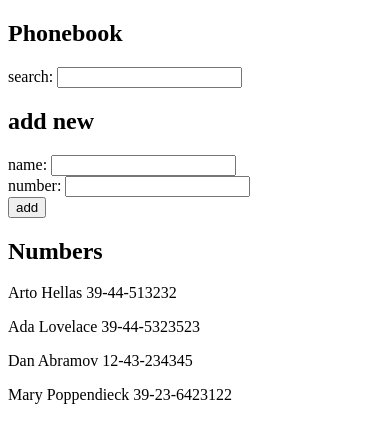
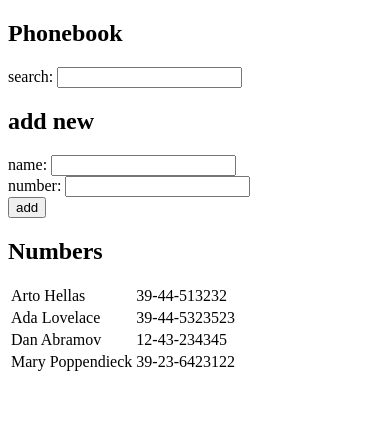
Before and after one commit to VitorApolonio/fullstackopen_exercises, a React (Vite) app in the folder part2/phonebook/: page / in a window 390 px wide. Shown: the top 442 px of the page. Built offline with nearby package versions, Linux system fonts and the light colour scheme.

Commit message:
phonebook step 5

```diff
--- a/part2/phonebook/src/App.jsx
+++ b/part2/phonebook/src/App.jsx
@@ -2,36 +2,56 @@ import { useState } from 'react'
 
 const App = () => {
   const [persons, setPersons] = useState([
-    { name: 'Arto Hellas', number: '39-44-513232' },
+    { name: 'Arto Hellas', number: '39-44-513232', id: 1 },
     { name: 'Ada Lovelace', number: '39-44-5323523', id: 2 },
     { name: 'Dan Abramov', number: '12-43-234345', id: 3 },
     { name: 'Mary Poppendieck', number: '39-23-6423122', id: 4 },
   ])
-  const [newName, setNewName] = useState('')
-  const [newNumber, setNewNumber] = useState('')
   const [filter, setFilter] = useState('')
 
-  const addPerson = (evt) => {
-    evt.preventDefault()
-    if (persons.map(p => p.name).includes(newName)) {
-      alert(`${newName} has already been added.`)
-    } else {
-      const newPerson = {
-        name: newName,
-        number: newNumber,
-      }
-      setPersons(persons.concat(newPerson))
-    }
+  const addPerson = (person) => {
+    setPersons(persons.concat(person))
   }
 
   return (
     <div>
       <h2>Phonebook</h2>
-      <div>
-        search: <input onChange={e => setFilter(e.target.value)} value={filter} />
-      </div>
+      <Search onChange={e => setFilter(e.target.value)} value={filter} />
       <h2>add new</h2>
-      <form onSubmit={addPerson}>
+      <PersonForm personList={persons} updateFn={addPerson} />
+      <h2>Numbers</h2>
+      <Persons personList={persons} filter={filter} />
+    </div>
+  )
+}
+
+const Search = ({ onChange, value }) => {
+  return (
+    <div>
+      search: <input onChange={onChange} value={value} />
+    </div>
+  )
+}
+
+const PersonForm = ({ personList, updateFn }) => {
+  const [newName, setNewName] = useState('')
+  const [newNumber, setNewNumber] = useState('')
+
+  const submitFn = (evt) => {
+    evt.preventDefault()
+    if (personList.map(p => p.name).includes(newName.trim())) {
+      alert(`${newName.trim()} has already been added.`)
+    } else {
+      const newPerson = {
+        name: newName.trim(),
+        number: newNumber,
+      }
+      updateFn(newPerson)
+    }
+  }
+
+  return (
+      <form onSubmit={submitFn}>
         <div>
           name: <input onChange={e => setNewName(e.target.value)} value={newName} />
         </div>
@@ -42,15 +62,25 @@ const App = () => {
           <button type="submit">add</button>
         </div>
       </form>
-      <h2>Numbers</h2>
-      <div>
-        {persons.filter(p => (
-          filter
-          ? p.name.toLowerCase().trim().includes(filter.toLowerCase().trim())
+  )
+}
+
+const Persons = ({ personList, filter }) => {
+  return (
+    <table>
+      <tbody>
+        {personList.filter(p => (
+          filter.trim()
+          ? p.name.trim().toLowerCase().includes(filter.trim().toLowerCase())
           : true
-        )).map(p => <p key={p.name}>{p.name} {p.number}</p>)}
-      </div>
-    </div>
+        )).map(p => (
+          <tr key={p.id}>
+            <td>{p.name}</td>
+            <td>{p.number}</td>
+          </tr>
+        ))}
+      </tbody>
+    </table>
   )
 }
 
```
